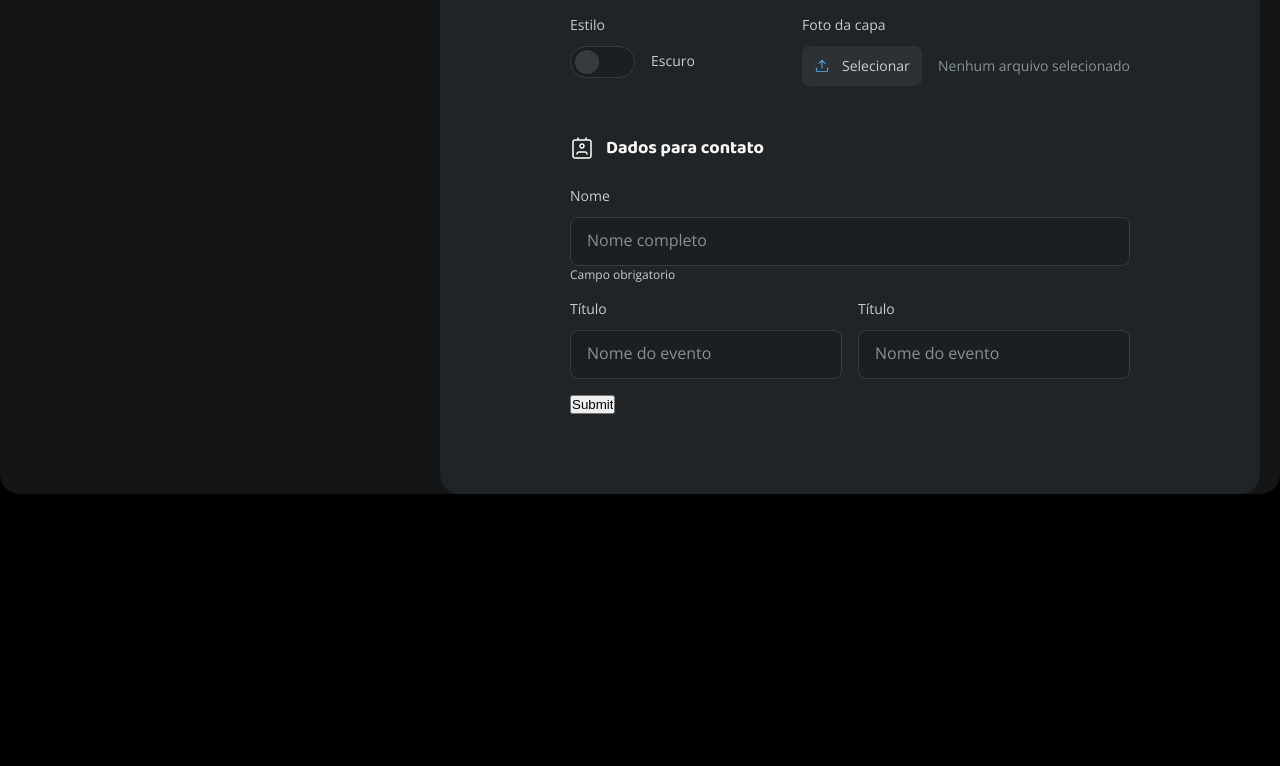
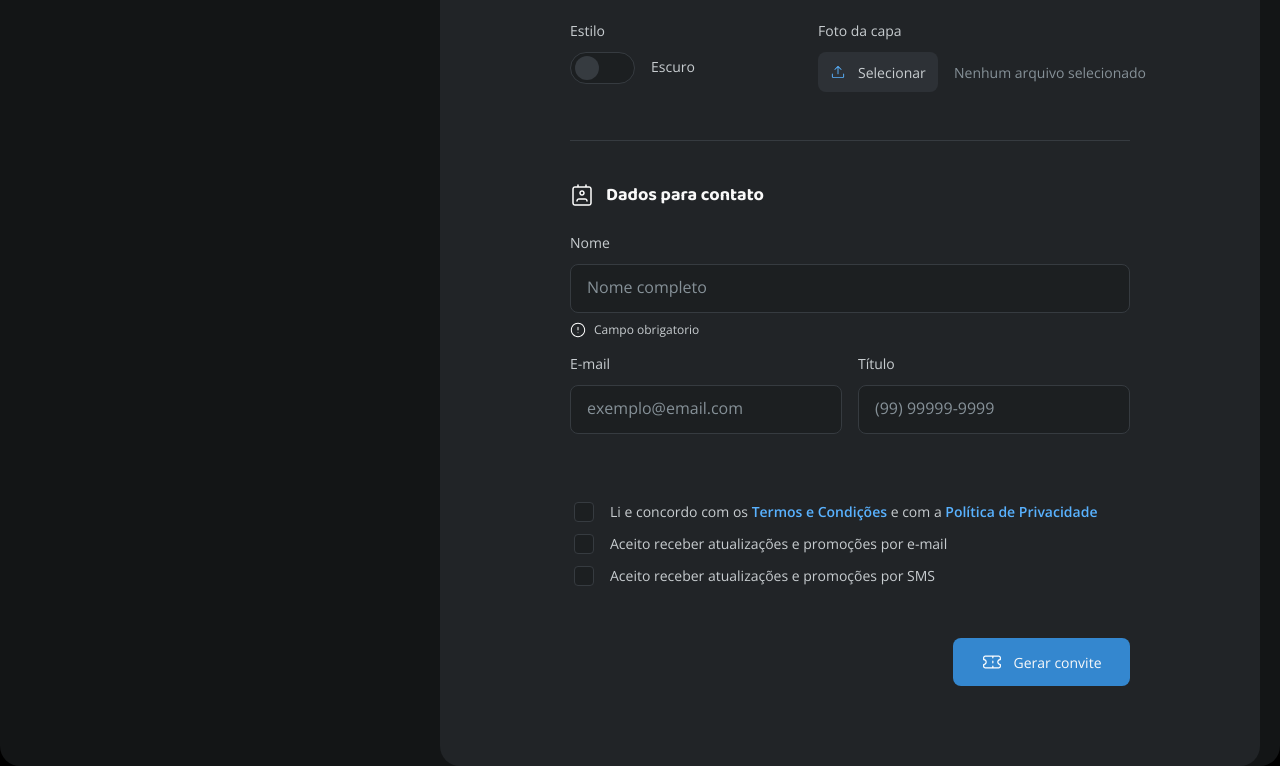
Before and after one commit to ROBERTOKPP/Formulario-de-convite, a plain HTML site: page index.html in a window 1280 px wide. Shown: the part 1359-2125 px from the top of the page. Before the commit the page ends 1853 px from the top, so only its background shows below. Drawn offline with nearby package versions, Linux system fonts and the light colour scheme; files whose address does not match are found by name.

Commit message:
faltando somente revisar e o error do checkbox

```diff
--- a/index.html
+++ b/index.html
@@ -385,35 +385,108 @@
                   placeholder="Nome completo"
                   required
                 />
-
-                  <span class="error-img"></span>
-                  <small class="error">Campo obrigatorio</small>
-
+                <div class="container-file-input error">
+                  <svg
+                    width="16"
+                    height="16"
+                    viewBox="0 0 16 16"
+                    fill="none"
+                    xmlns="http://www.w3.org/2000/svg"
+                  >
+                    <g clip-path="url(#clip0_4102_432)">
+                      <path
+                        fill-rule="evenodd"
+                        clip-rule="evenodd"
+                        d="M8.00004 1.83337C4.59428 1.83337 1.83337 4.59428 1.83337 8.00004C1.83337 11.4058 4.59428 14.1667 8.00004 14.1667C11.4058 14.1667 14.1667 11.4058 14.1667 8.00004C14.1667 4.59428 11.4058 1.83337 8.00004 1.83337ZM0.833374 8.00004C0.833374 4.042 4.042 0.833374 8.00004 0.833374C11.9581 0.833374 15.1667 4.042 15.1667 8.00004C15.1667 11.9581 11.9581 15.1667 8.00004 15.1667C4.042 15.1667 0.833374 11.9581 0.833374 8.00004ZM8.00004 4.83337C8.27618 4.83337 8.50004 5.05723 8.50004 5.33337V8.00004C8.50004 8.27618 8.27618 8.50004 8.00004 8.50004C7.7239 8.50004 7.50004 8.27618 7.50004 8.00004V5.33337C7.50004 5.05723 7.7239 4.83337 8.00004 4.83337ZM7.50004 10.6667C7.50004 10.3906 7.7239 10.1667 8.00004 10.1667H8.00671C8.28285 10.1667 8.50671 10.3906 8.50671 10.6667C8.50671 10.9428 8.28285 11.1667 8.00671 11.1667H8.00004C7.7239 11.1667 7.50004 10.9428 7.50004 10.6667Z"
+                        fill="#fff"
+                      />
+                    </g>
+                    <defs>
+                      <clipPath id="clip0_4102_432">
+                        <rect width="16" height="16" fill="white" />
+                      </clipPath>
+                    </defs>
+                  </svg>
+                  <small>Campo obrigatorio</small>
+                </div>
               </div>
 
               <div class="container-text-input gap-16">
                 <div class="text-input">
-                  <label for="title">Título</label>
+                  <label for="email">E-mail</label>
                   <input
-                    type="text"
-                    name="title"
-                    id="title"
-                    placeholder="Nome do evento"
+                    type="email"
+                    name="email"
+                    id="email"
+                    placeholder="exemplo@email.com"
                   />
                 </div>
 
                 <div class="text-input">
-                  <label for="title">Título</label>
+                  <label for="fone">Título</label>
                   <input
-                    type="text"
-                    name="title"
-                    id="title"
-                    placeholder="Nome do evento"
+                    type="tel"
+                    name="fone"
+                    id="fone"
+                    placeholder="(99) 99999-9999"
                   />
                 </div>
               </div>
 
-              <input type="submit" />
+               <footer>
+                <div class="footer-itens">
+                  <div class="container-checkbox">
+                    <label for="checkbox01" class="checkbox-itens">
+                      <input
+                        type="checkbox"
+                        name="itens"
+                        id="checkbox01"
+                        required
+                      />
+                    </label>
+                    <label for="checkbox01"
+                      >Li e concordo com os <span>Termos e Condições</span> e com a <span>Política
+                      de Privacidade</span></label
+                    >
+                  </div>
+
+                  <div class="container-checkbox">
+                    <label for="checkbox02" class="checkbox-itens">
+                      <input
+                        type="checkbox"
+                        name="itens"
+                        id="checkbox02"
+                      />
+                    </label>
+                    <label for="checkbox02"
+                      >Aceito receber atualizações e promoções por e-mail</label
+                    >
+                  </div>
+
+                  <div class="container-checkbox">
+                    <label for="checkbox03" class="checkbox-itens">
+                      <input
+                        type="checkbox"
+                        name="itens"
+                        id="checkbox03"
+                      />
+                    </label>
+                    <label for="checkbox03"
+                      >Aceito receber atualizações e promoções por SMS</label
+                    >
+                  </div>
+                </div>
+
+
+                <div class="button-action">
+
+                  <label for="action" class="action">
+                    <input type="submit" id="action">
+                    <img src="assets/icons/ticket.svg" alt="">
+                    Gerar convite</label>
+                </div>
+              </footer>
+
             </fieldset>
           </form>
         </div>
--- a/style/fields/input.css
+++ b/style/fields/input.css
@@ -1,4 +1,6 @@
 input[type="text"],
+input[type="email"],
+input[type="tel"],
 textarea {
   width: 100%;
   padding: 1rem;
@@ -11,24 +13,44 @@ textarea {
     color: var(--input-placeholder);
     font: 400 1rem var(--font-body);
   }
-  &:required{
+  &:required {
     margin: 0;
   }
 }
 input[type="text"]:focus,
+input[type="tel"]:focus,
+input[type="email"]:focus,
 textarea:focus {
   outline: 1px solid var(--brand-light);
 }
-input:invalid:active,
-input:invalid:focus {
+
+input[type="text"]:invalid:active,
+input[type="text"]:invalid:focus {
   outline: 1px solid var(--danger);
 }
 
-input:invalid:active + .error,
-input:invalid:focus + .error{
-    color: var(--danger);
+input:invalid:active ~ .error,
+input:invalid:focus ~ .error {
+  color: var(--danger);
+  svg path {
+    fill: var(--danger);
+  }
 }
 
+.container-file-input:has(small) {
+  display: flex;
+  align-items: center;
+  margin-top: 0.5rem;
+  margin-bottom: 1rem;
+  gap: 0.5rem;
+}
+
+.error {
+  img {
+    width: 16px;
+    height: 16px;
+  }
+}
 
 .text-input label,
 .radio-container > label,
@@ -254,16 +276,79 @@ input[type="file"] {
   }
 }
 
-/* ----------------------------------- */
+/* --------------------------FOOTER-------------------- */
 
-/* ------------ dados para contato ----------------------- */
+.section:has(footer) {
+  border-top: 1px solid var(--input-stroke);
+  .frame-4 {
+    margin-top: 2.5rem;
+  }
+}
 
-/* .text-input input:invalid:active,
-.text-input input:invalid:focus {
-    color: var(--danger);
-    outline: 1px solid red;
+#checkbox01,
+#checkbox02,
+#checkbox03 {
+  display: none;
+}
+.checkbox-itens {
+  width: 1.25rem;
+  height: 1.25rem;
+  border: 1px solid var(--input-stroke);
+  background-color: var(--input-base);
+  border-radius: 0.25rem;
+}
 
-    &::nth-child(4){
-      color: var(--danger);
-    }
-} */
+.checkbox-itens:has(input:checked) {
+  outline: 1px solid var(--brand-light);
+  background-image: url(/assets/icons/check.svg);
+  background-size: contain;
+}
+
+.checkbox-itens input[type="checkbox"]:required{
+  outline: 1px solid var(--danger);
+}
+
+
+.container-checkbox {
+  display: flex;
+  gap: 1rem;
+  padding: 0.25rem;
+  span{
+    color: var(--brand-light);
+    font: var(--body-sm-semibold);
+  }
+}
+
+.footer-itens {
+  display: grid;
+  grid-auto-flow: row;
+  gap: 0.25rem;
+  margin-block: 3rem;
+}
+
+.button-action {
+  display: flex;
+  justify-content: end;
+}
+#action {
+  display: none;
+}
+
+.action {
+  display: flex;
+  align-items: center;
+  justify-content: center;
+  gap: 12px;
+  border-radius: 0.5rem;
+  background-color: #3487cf;
+  color: var(--text-heading);
+  width: 177px;
+  height: 48px;
+  img {
+    width: 20px;
+    height: 20px;
+  }
+}
+.action:hover {
+  background-color: var(--brand-light);
+}
--- a/style/global.css
+++ b/style/global.css
@@ -96,19 +96,10 @@ header {
   }
 }
 
-img {
+/* img {
   width: 100%;
-}
+} */
 
   small {
-    display: block;
-    margin-bottom: 1rem;
     font: var(--body-xs);
   }
-
-  .error-img{
-    background-image: url(../assets/icons/circle-alert.svg);
-    background-size: 1rem;
-    width: 1rem;
-    height: 1rem;
-  }
```
Also changed, not shown: assets/icons/check.svg.
